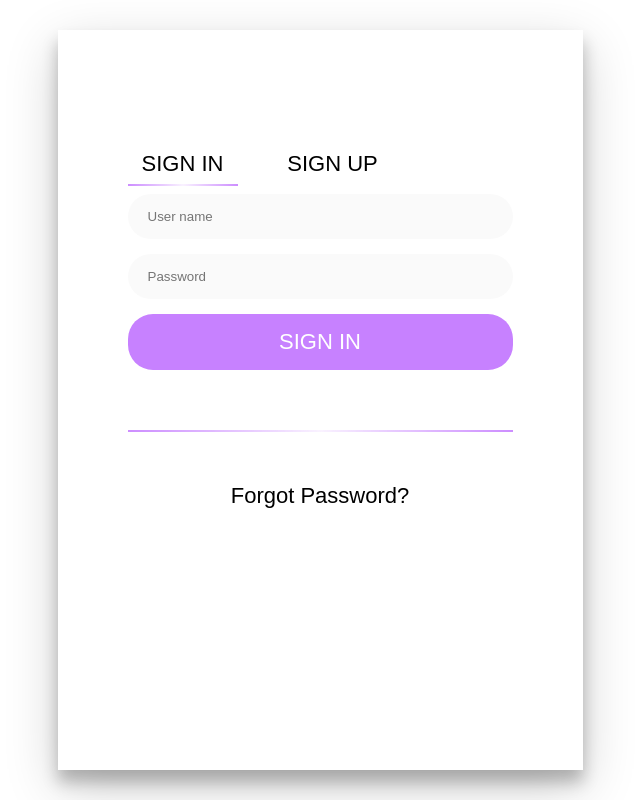
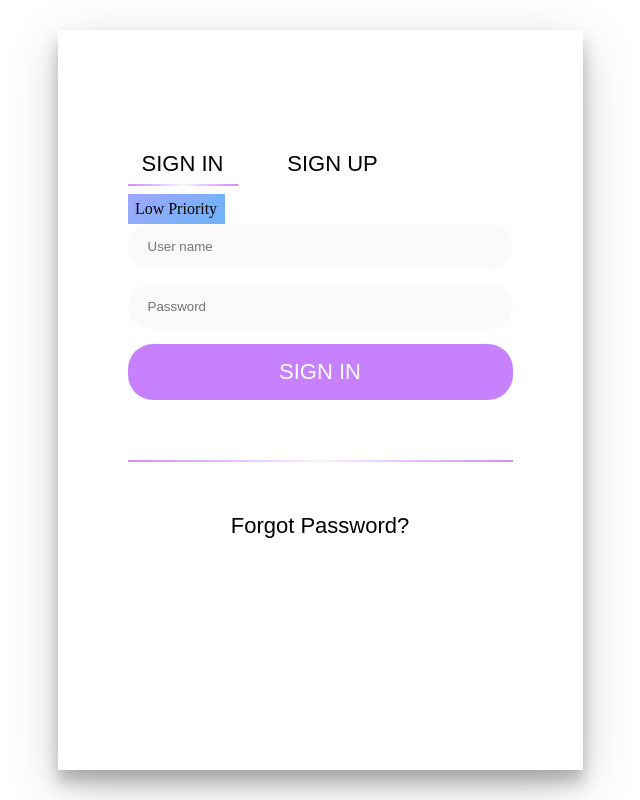
Before and after one commit to devojka-od-papira/hussle, a React (Create React App) app: page / in a window 1280 px wide. Shown: the whole page, without its empty margins (320-960 px from the left). Built offline with nearby package versions, Linux system fonts and the light colour scheme.

Commit message:
Create priority tag

```diff
--- /dev/null
+++ b/src/components/priorityTag/PriorityTag.module.scss
@@ -0,0 +1,17 @@
+.low {
+  background: linear-gradient(134.34deg, #9EA7FC 0%, #65B6F7 114.98%);
+}
+
+.medium {
+  background: linear-gradient(315.14deg, #81D5EE 0%, #7ED492 133.97%);
+}
+
+.high {
+  background: linear-gradient(133.98deg, #C781FF -18.23%, #E57373 125.36%);
+}
+
+.tag {
+  width: 85px;
+  text-align: center;
+  padding: 7px 6px;
+}
--- /dev/null
+++ b/src/components/priorityTag/index.tsx
@@ -0,0 +1,25 @@
+import React from 'react';
+import cx from 'classnames';
+import Typography from '../typography';
+
+import styles from './PriorityTag.module.scss';
+
+interface PriorityTagProps {
+  children: string;
+}
+
+const PriorityTag:React.FC<PriorityTagProps> = ({ children }) => (
+  <div className={cx(styles.tag, {
+    [styles.low]: children === 'Low',
+    [styles.medium]: children === 'Medium',
+    [styles.high]: children === 'High',
+  })}
+  >
+    <Typography variant="span">
+      {children}
+      {' '}
+      Priority
+    </Typography>
+  </div>
+);
+export default PriorityTag;
--- a/src/components/signIn/index.tsx
+++ b/src/components/signIn/index.tsx
@@ -6,6 +6,7 @@ import ForgetPassword from '../forgetPassword';
 
 import styles from './SignIn.module.scss';
 import Typography from '../typography';
+import PriorityTag from '../priorityTag';
 
 interface SignInProps {
   isActive: number;
@@ -18,6 +19,7 @@ const SignIn:React.FC<SignInProps> = ({ isActive, setIsActive }) => {
 
   return isActive === 0 ? (
     <div className={cx(styles.signIn)}>
+      <PriorityTag>Low</PriorityTag>
       <Input placeholder="User name" id="user" type="text" />
       <Input placeholder="Password" id="pass" type="password" />
       <Button onClick={submit} className={cx(styles.buttonColor)}>
--- a/src/components/typography/index.tsx
+++ b/src/components/typography/index.tsx
@@ -18,7 +18,7 @@ export enum TextType {
 type TextOptions<T = boolean> = { [key in keyof typeof TextType]: T };
 interface TypographyProps {
   variant: Variant;
-  children: string;
+  children: string | string[];
   className?: string;
   type?: TextType
 }
```
